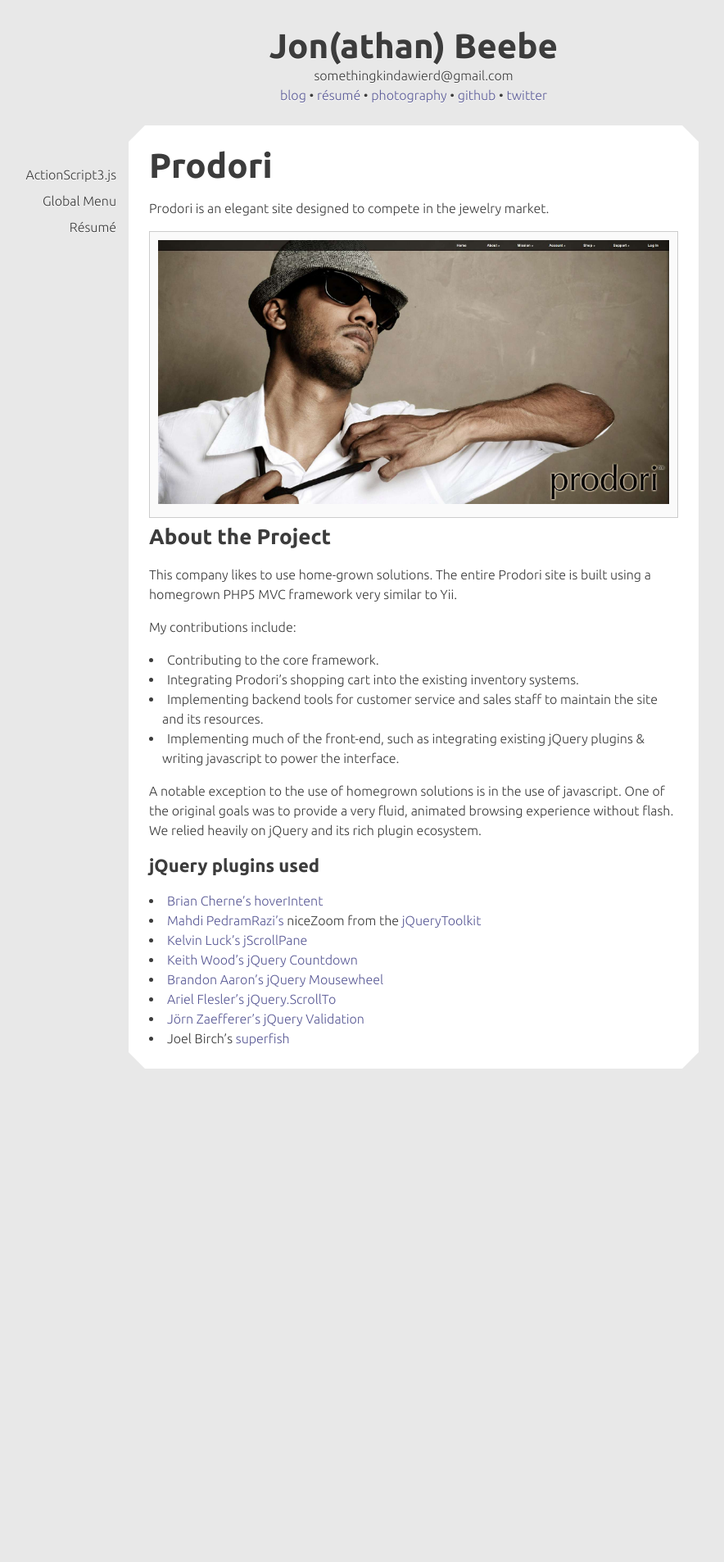
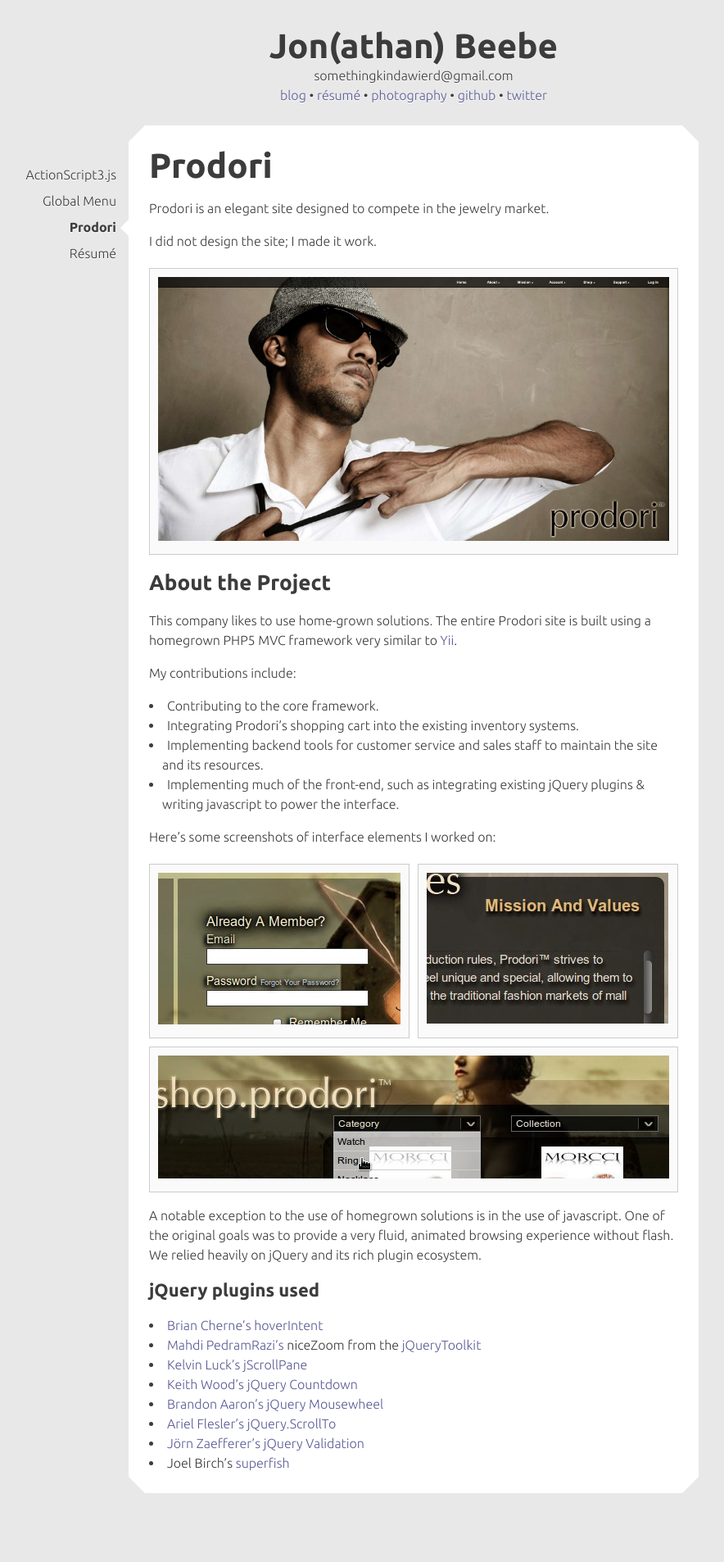
Before and after one commit to jonathan-beebe/somethingkindawierd.github.com, a Jekyll site: the page built from _posts/projects/_posts/2011-01-03-prodori.markdown, in a window 1280 px wide. Shown: the whole page at 82% size, without its empty margins (235-1119 px from the left). Built offline with Jekyll 4.4.1, drawn with Linux system fonts in a browser that asks for light colours; before the commit the page ends 1388 px from its top, so only the background shows below that.

Commit message:
Completed Prodori round 1

```diff
--- a/_posts/projects/_posts/2011-01-03-prodori.markdown
+++ b/_posts/projects/_posts/2011-01-03-prodori.markdown
@@ -3,12 +3,13 @@
 title: Prodori
 category: project
 summary: An elegant site suited for the high-end jewelry market.
-tags: test
 ---
 Prodori
 =======
 
 Prodori is an elegant site designed to compete in the jewelry market.
+
+I did not design the site; I made it work.
 
 <div class="img full">
 <img src="/images/projects/prodori/front.jpg" />
@@ -17,7 +18,7 @@
 About the Project
 -----------------
 
-This company likes to use home-grown solutions. The entire Prodori site is built using a homegrown PHP5 MVC framework very similar to Yii.
+This company likes to use home-grown solutions. The entire Prodori site is built using a homegrown PHP5 MVC framework very similar to [Yii](http://yiiframework.com "Yii -- perhaps the most awesome php framework yet").
 
 My contributions include:
 
@@ -25,6 +26,18 @@
 *	Integrating Prodori's shopping cart into the existing inventory systems.
 *	Implementing backend tools for customer service and sales staff to maintain the site and its resources.
 *	Implementing much of the front-end, such as integrating existing jQuery plugins &amp; writing javascript to power the interface.
+
+Here's some screenshots of interface elements I worked on:
+
+<div class="img half left">
+<img src="/images/projects/prodori/login-form.jpg" />
+</div>
+<div class="img half right">
+<img src="/images/projects/prodori/scrollbars.jpg" />
+</div>
+<div class="img full left">
+<img src="/images/projects/prodori/store-filters.jpg" />
+</div>
 
 A notable exception to the use of homegrown solutions is in the use of javascript. One of the original goals was to provide a very fluid,
 animated browsing experience without flash. We relied heavily on jQuery and its rich plugin ecosystem.
--- a/css/styles.css
+++ b/css/styles.css
@@ -229,11 +229,17 @@
 	background: #fafafa;
 	padding: 10px;
 }
-.img { margin: 5px 0; }
+.img {
+	margin: 5px 0;
+	float: left;
+}
+.img.full {
+	margin-bottom: 1em;
+}
 .img.full img {
 	width: 624px;
 }
-.img.half { float: left; margin-right: 10px; }
+.img.half { margin-right: 10px; }
 .img.half.right { margin-right: 0; }
 .img.half img {
 	width: 296px;
```
Also changed, not shown: images/projects/prodori/login-form.jpg (added), images/projects/prodori/scrollbars.jpg (added), images/projects/prodori/store-filters.jpg (added).
